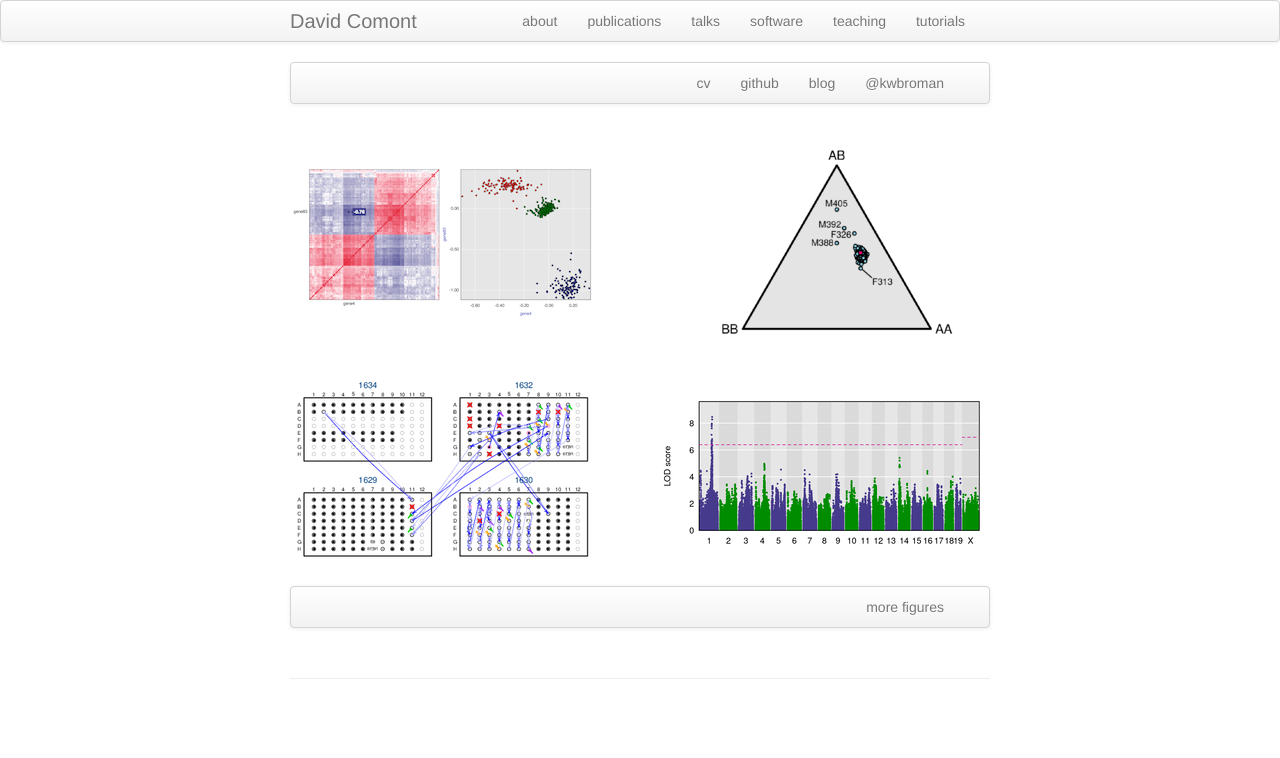
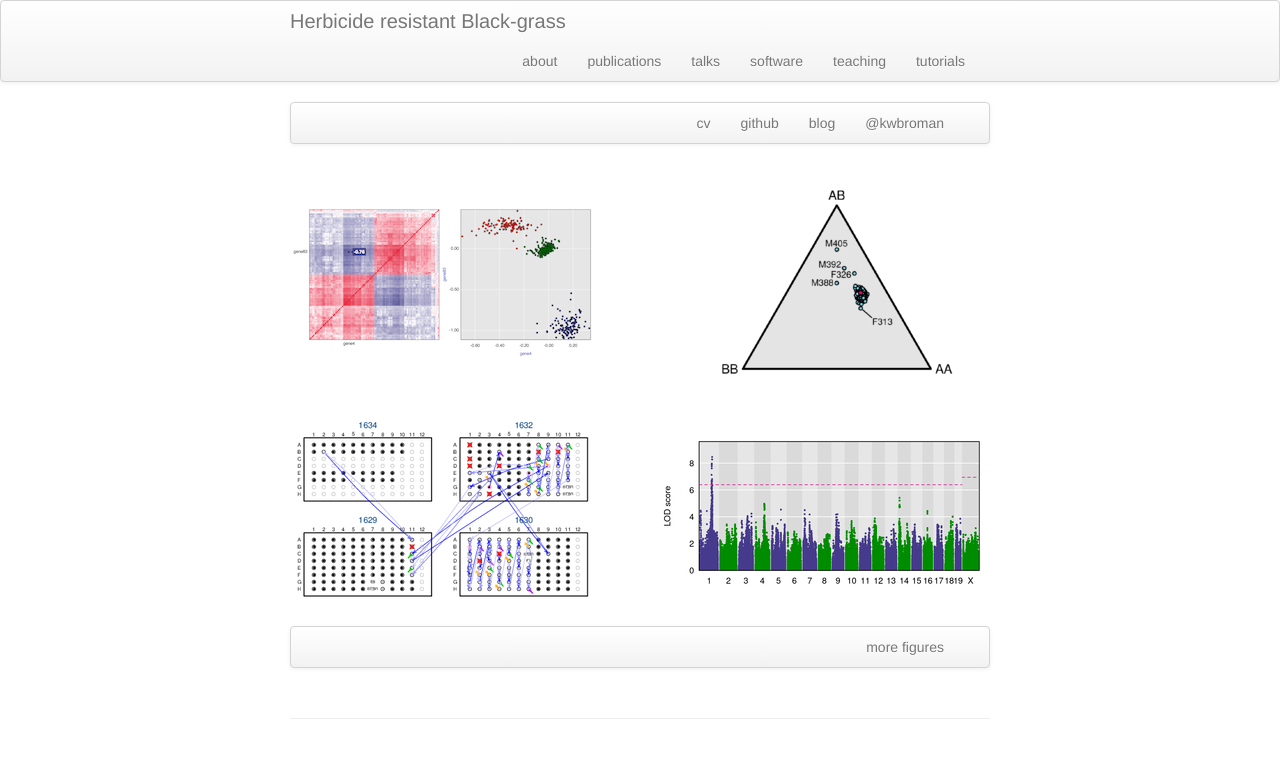
Before and after one commit to DavidComont/davidcomont.github.io, a Jekyll site: the page built from index.md, in a window 1280 px wide. Shown: the top 758 px of the page. Built offline with Jekyll 4.4.1, drawn with Linux system fonts in a browser that asks for light colours.

Commit message:
Update _config.yml

```diff
--- a/_config.yml
+++ b/_config.yml
@@ -8,7 +8,7 @@
 # Themes are encouraged to use these universal variables
 # so be sure to set them if your theme uses them.
 #
-title : David Comont
+title : Herbicide resistant Black-grass
 author :
   name : David Comont
   email : DavidComont@gmail.com
```
